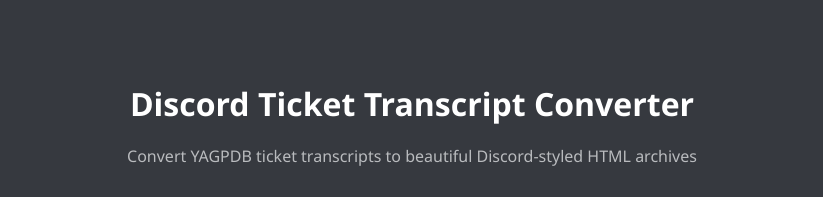
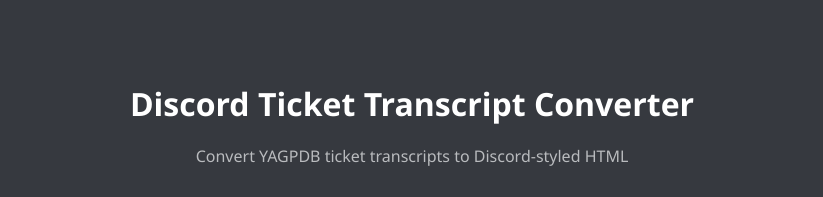
Before and after one commit to zhukant/yagpdb-transcript-viewer, a plain HTML site: page index.html in a window 1280 px wide. Shown: the top 197 px of the page, without its empty margins (228-1051 px from the left). Drawn offline with Linux system fonts and the light colour scheme.

Commit message:
Update index.html

```diff
--- a/index.html
+++ b/index.html
@@ -341,7 +341,7 @@
 <body>
     <div class="upload-container" id="uploadContainer">
         <h1>Discord Ticket Transcript Converter</h1>
-        <p>Convert YAGPDB ticket transcripts to beautiful Discord-styled HTML archives</p>
+        <p>Convert YAGPDB ticket transcripts to Discord-styled HTML</p>
 
         <div class="upload-area" id="uploadArea">
             <div class="upload-icon">📄</div>
```
